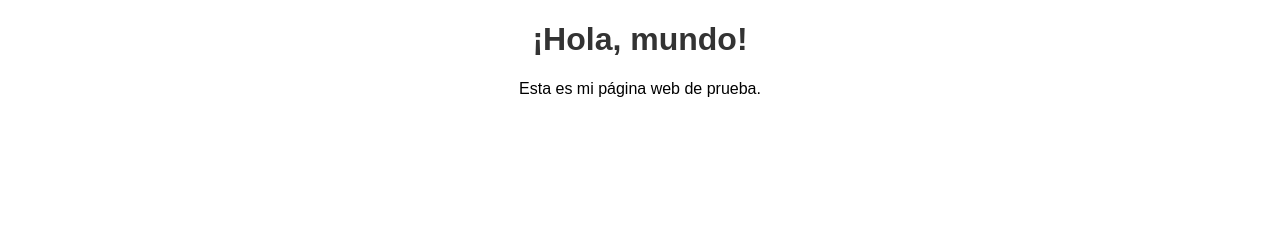
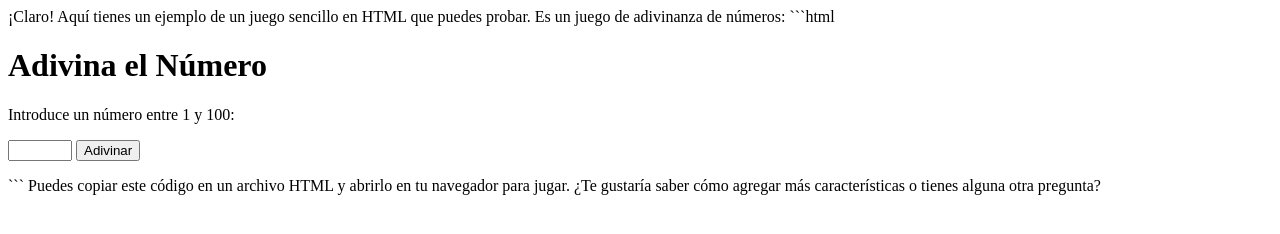
Before and after one commit to jg1930alexander/PruebaWeb, a plain HTML site: page index.html in a window 1280 px wide. Drawn offline with Linux system fonts and the light colour scheme.

Commit message:
index.html

````diff
--- a/index.html
+++ b/index.html
@@ -1,14 +1,36 @@
+¡Claro! Aquí tienes un ejemplo de un juego sencillo en HTML que puedes probar. Es un juego de adivinanza de números:
+
+```html
 <!DOCTYPE html>
-<html lang="es">
+<html>
 <head>
-    <meta charset="UTF-8">
-    <meta name="viewport" content="width=device-width, initial-scale=1.0">
-    <title>Mi Página Web</title>
-    <link rel="stylesheet" href="styles.css">
+    <title>Juego de Adivinanza</title>
 </head>
 <body>
-    <h1>¡Hola, mundo!</h1>
-    <p>Esta es mi página web de prueba.</p>
-    <script src="script.js"></script>
+    <h1>Adivina el Número</h1>
+    <p>Introduce un número entre 1 y 100:</p>
+    <input type="number" id="guess" min="1" max="100">
+    <button onclick="checkGuess()">Adivinar</button>
+    <p id="result"></p>
+
+    <script>
+        const numberToGuess = Math.floor(Math.random() * 100) + 1;
+
+        function checkGuess() {
+            const userGuess = document.getElementById('guess').value;
+            const result = document.getElementById('result');
+
+            if (userGuess == numberToGuess) {
+                result.textContent = '¡Felicidades! Adivinaste el número.';
+            } else if (userGuess > numberToGuess) {
+                result.textContent = 'El número es más bajo.';
+            } else {
+                result.textContent = 'El número es más alto.';
+            }
+        }
+    </script>
 </body>
 </html>
+```
+
+Puedes copiar este código en un archivo HTML y abrirlo en tu navegador para jugar. ¿Te gustaría saber cómo agregar más características o tienes alguna otra pregunta?
````
